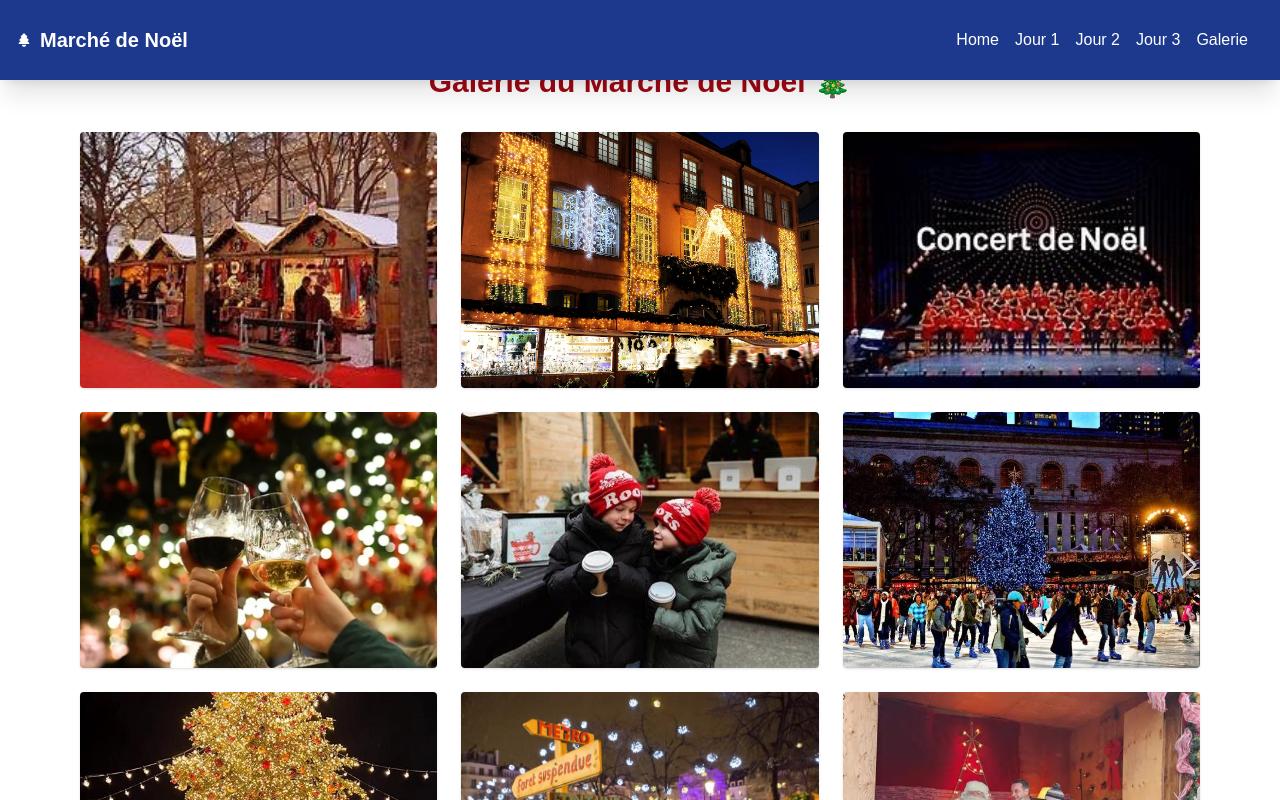
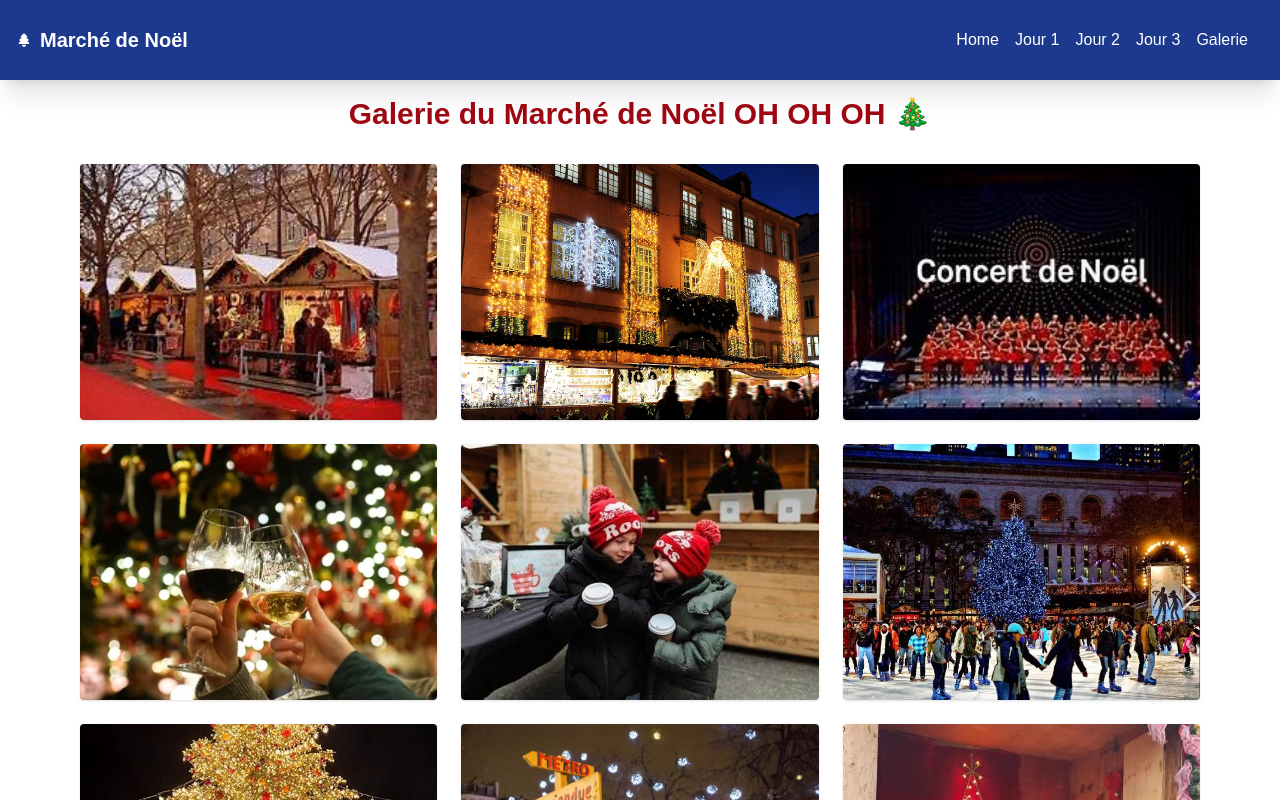
Before and after one commit to Isni-512/event-app, a Next.js app: page / in a window 1280 px wide. Both pictures are taken after a click on the button "Galerie". Shown: the top 800 px of the page. Built offline with nearby package versions, Linux system fonts and the light colour scheme.

Commit message:
Correction de la rétroaction

```diff
--- a/components/Galeries/Galeries.jsx
+++ b/components/Galeries/Galeries.jsx
@@ -3,9 +3,9 @@ import GalerieImage from "@/components/galeries/GaleriesImage";
 
 export default function Galerie() {
     return (
-        <section className="max-w-6xl mx-auto px-4 py-16">
+        <section className="max-w-6xl mx-auto px-4 py-16 pt-24">
             <h1 className="text-3xl font-bold text-red-800 mb-8 text-center">
-                Galerie du Marché de Noël 🎄
+                Galerie du Marché de Noël OH OH OH 🎄
             </h1>
             <div className="grid grid-cols-1 sm:grid-cols-2 md:grid-cols-3 gap-6">
                 {galerie.map((image) => (
--- a/components/jour/JourAffichage.jsx
+++ b/components/jour/JourAffichage.jsx
@@ -5,15 +5,15 @@ export default function JourAffichage({ id }) {
 
   return (
     <section
-      className="w-full bg-cover bg-center bg-no-repeat bg-fixed text-white py-32 px-6"
+      className="w-full h-full bg-cover bg-center bg-no-repeat bg-fixed text-white py-32 px-6"
       style={{ backgroundImage: `url(${jour.image})` }}
     >
-      <div className="bg-black/60 p-8 rounded-xl max-w-4xl mx-auto">
+      <div className="bg-black/60 p-4 rounded-xl max-w-4xl mx-auto">
         <h1 className="text-3xl font-bold text-center mb-6">{jour.titre}</h1>
 
         <p className="text-lg mb-6 text-center max-w-2xl mx-auto">{jour.description}</p>
 
-        <div className="bg-white/65 text-gray-800 rounded-xl p-6 shadow mb-4 max-w-2xl mx-auto">
+        <div className="bg-white/65 text-gray-800 rounded-xl p-2 shadow mb-4 max-w-2xl mx-auto">
           <h2 className="text-xl font-semibold mb-4">🕒 Programme de la journée</h2>
           <ul className="space-y-2">
             {jour.horaires.map((event, index) => (
--- a/public/json/JourEvenement.json
+++ b/public/json/JourEvenement.json
@@ -30,7 +30,7 @@
     "description": "Dernier jour du marché, profitez des dernières animations et des bonnes affaires !",
     "horaires": [
       { "heure": "10h30", "description": "Ouverture avec fanfare" },
-      { "heure": "12h00", "description": "Dégustation gratuite de vin chaud" },
+      { "heure": "12h00", "description": "Dégustation gratuite de vin"},
       { "heure": "15h00", "description": "Atelier créatif pour enfants" },
       { "heure": "19h00", "description": "Clôture musicale du marché" }
     ],
```
Also changed, not shown: components/Timer.jsx (added).
